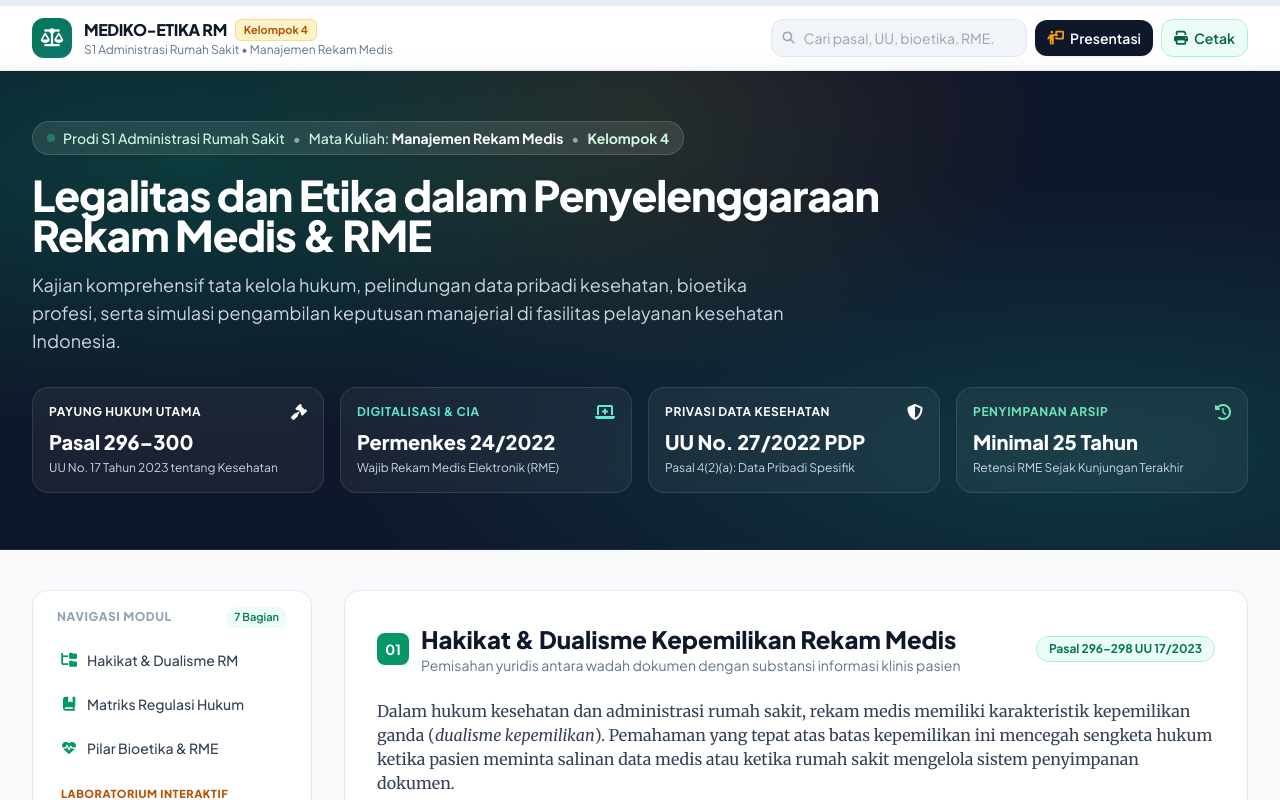
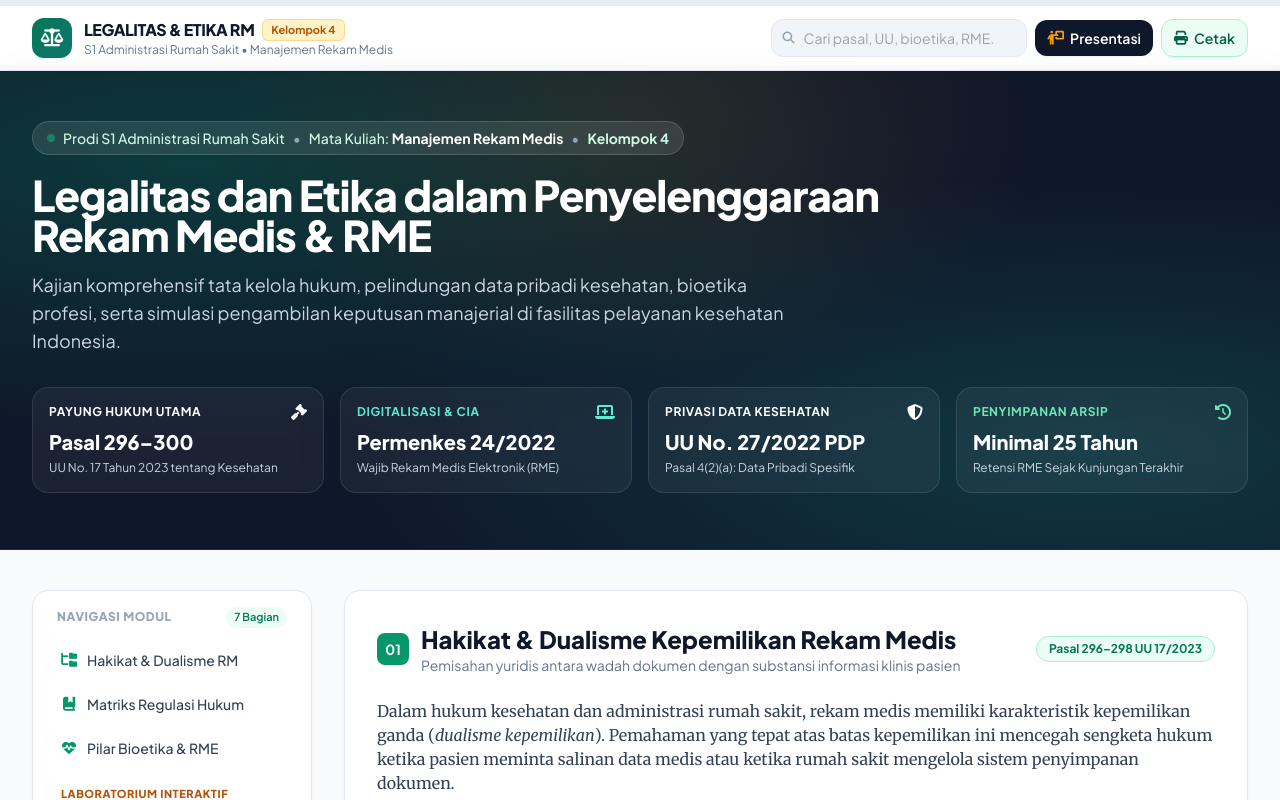
Before and after one commit to snoppy1812/Kelompok-4-ARS-Manajemen-Rekam-Medis-, a plain HTML site: page index.html in a window 1280 px wide. Shown: the top 800 px of the page. Drawn offline with nearby package versions, Linux system fonts and the light colour scheme.

Commit message:
Update index.html

```diff
--- a/index.html
+++ b/index.html
@@ -178,7 +178,7 @@
                     </div>
                     <div>
                         <div class="flex items-center space-x-2">
-                            <span class="font-extrabold text-navy-900 text-sm sm:text-base tracking-tight">MEDIKO-ETIKA RM</span>
+                            <span class="font-extrabold text-navy-900 text-sm sm:text-base tracking-tight">LEGALITAS & ETIKA RM</span>
                             <span class="hidden sm:inline-flex items-center px-2 py-0.5 rounded-md text-[11px] font-bold bg-gold-100 text-gold-700 border border-gold-500/30">
                                 Kelompok 4
                             </span>
```
